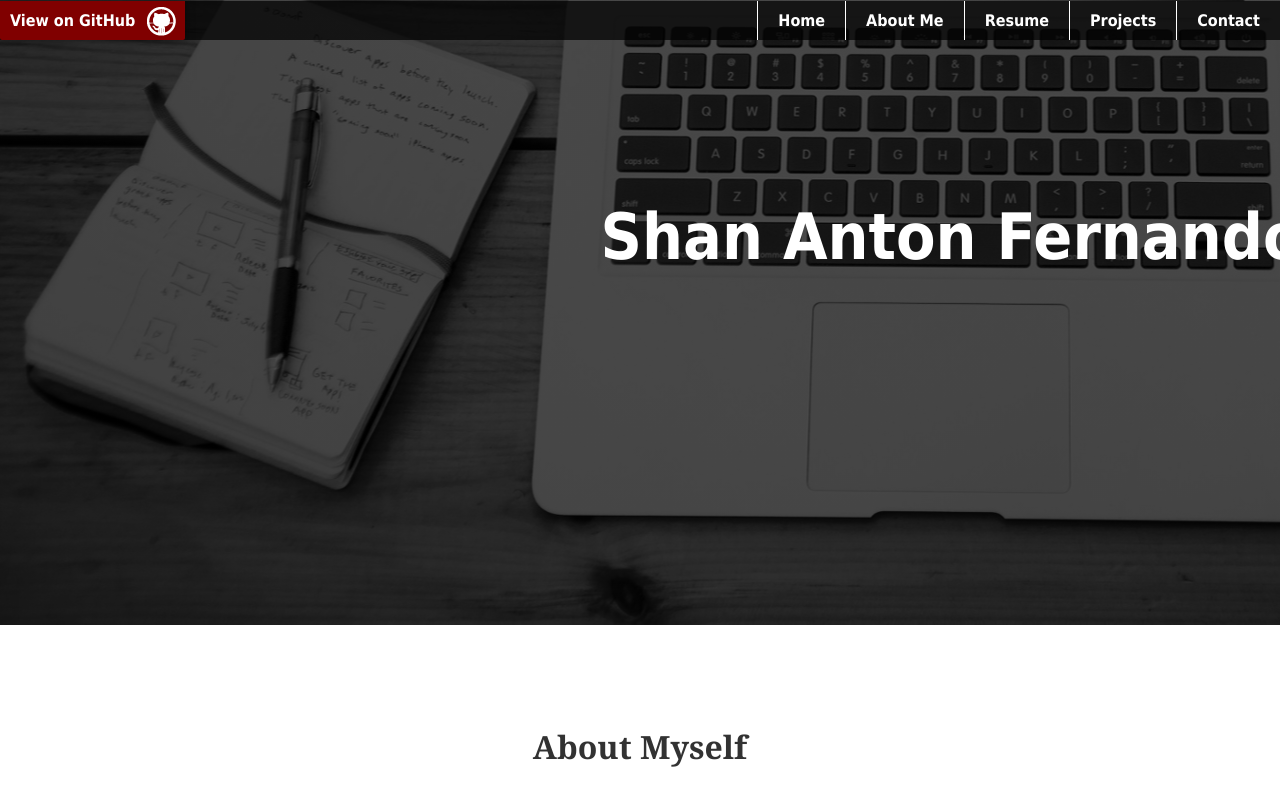
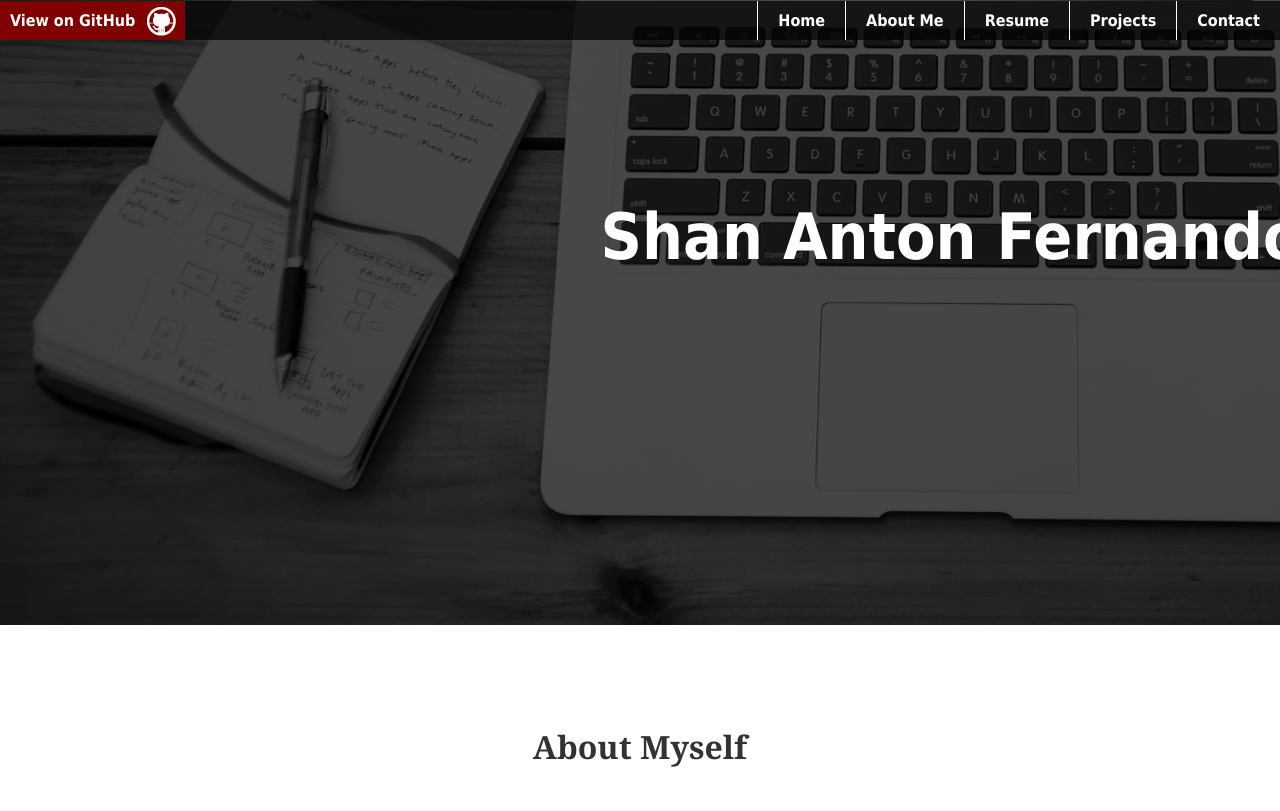
Before and after one commit to kammalage/kammalage.github.io, a plain HTML site: page index.html in a window 1280 px wide. Shown: the top 811 px of the page. Drawn offline with Linux system fonts and the light colour scheme.

Commit message:
committing for pull

```diff
--- a/stylesheets/stylesheet.css
+++ b/stylesheets/stylesheet.css
@@ -116,7 +116,7 @@ a:hover {
       rgba(0, 0, 0, 0.7),
       rgba(0, 0, 0, 0.7)
     ),
-    url('../images/top-banner.png') center;
+    url('../images/top-banner.png') no-repeat;
 
 }
 
```
